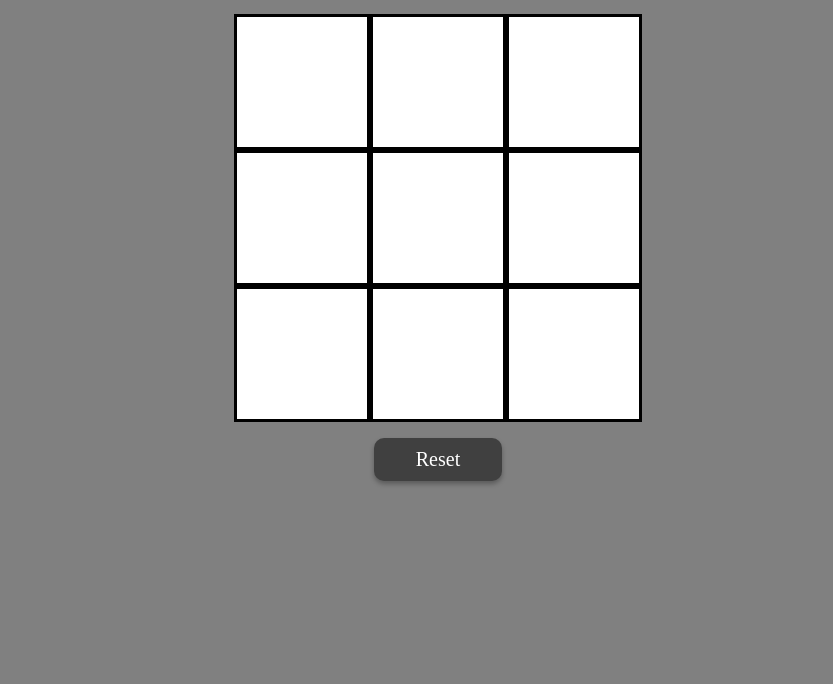
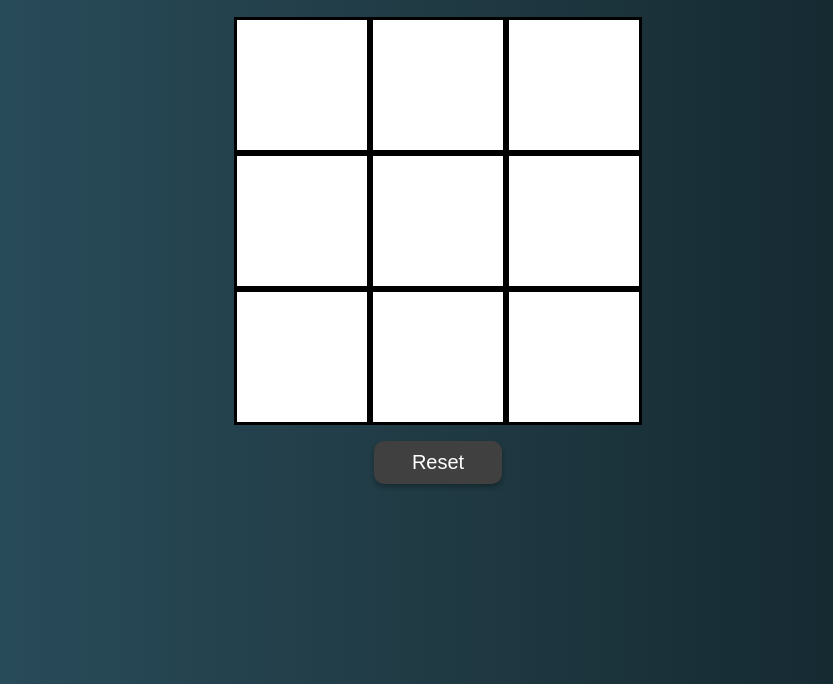
Before and after one commit to LuisDJimenez/Tic-Tac-Toe, a plain HTML site: page index.html in a window 1280 px wide. Shown: the part 116-800 px from the top of the page, without its empty margins (202-1035 px from the left). Drawn offline with Linux system fonts and the light colour scheme.

Commit message:
modified:   styles.css

```diff
--- a/styles.css
+++ b/styles.css
@@ -1,5 +1,17 @@
 html {
-  background-color: gray;
+  background: #0f2027; /* fallback for old browsers */
+  background: -webkit-linear-gradient(
+    to right,
+    #2c5364,
+    #203a43,
+    #0f2027
+  ); /* Chrome 10-25, Safari 5.1-6 */
+  background: linear-gradient(
+    to right,
+    #2c5364,
+    #203a43,
+    #0f2027
+  ); /* W3C, IE 10+/ Edge, Firefox 16+, Chrome 26+, Opera 12+, Safari 7+ */
 }
 
 body {
@@ -7,11 +19,18 @@
   justify-content: center;
   align-items: center;
   flex-direction: column;
+  font-family: "Roboto", sans-serif;
+  font-family: "Roboto", sans-serif;
 }
 
 h1 {
   font-size: 3rem;
   margin: 0;
+}
+
+h1,
+h2 {
+  color: white;
 }
 
 .board {
@@ -42,7 +61,6 @@
   box-shadow: 0px 3px 5px rgba(0, 0, 0, 0.3);
   margin: 2vh 6vh;
   width: 8rem;
-  font-family: "TwitterColorEmoji";
   transition: transform 0.3s ease 0s, background-color 0.8s;
 }
 
```
